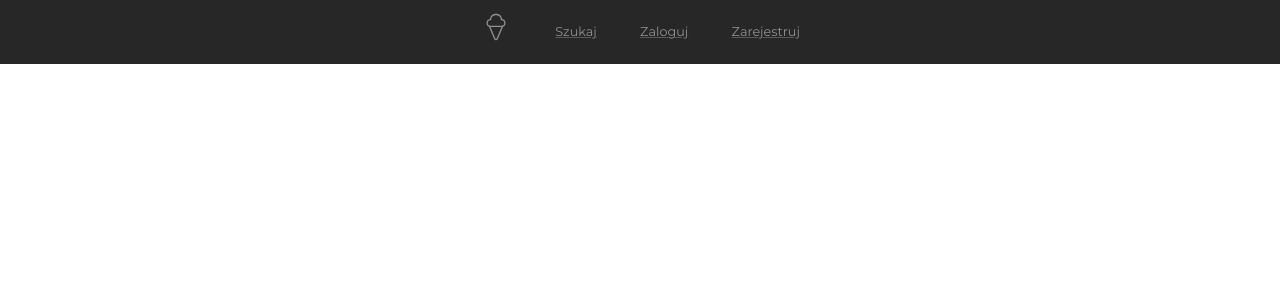
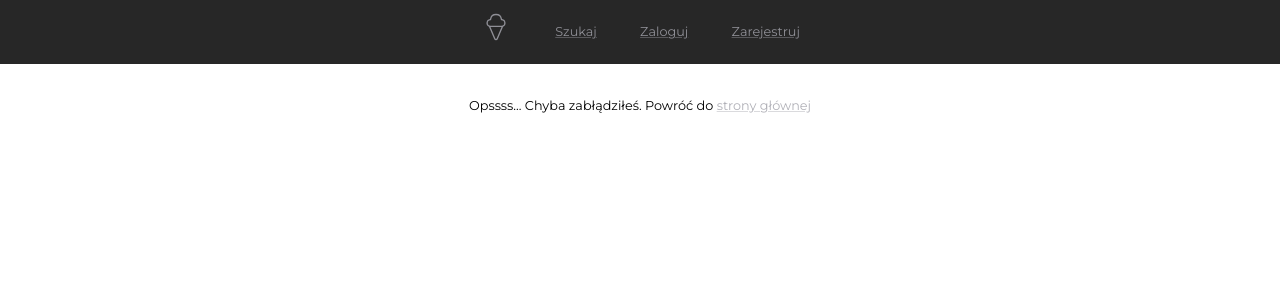
Before and after one commit to adiko2602/IceCreamPlacesWeb, a React (Create React App) app: page /profile in a window 1280 px wide. Shown: the top 300 px of the page. Built offline with nearby package versions, Linux system fonts and the light colour scheme.

Commit message:
Add Lost page

```diff
--- a/src/App.js
+++ b/src/App.js
@@ -1,14 +1,19 @@
 import { BrowserRouter, Route, Routes } from "react-router-dom";
 import Header from "./components/Header";
 import Home from "./pages/Home";
+import Profile from "./pages/Profile";
+import Lost from "./pages/Lost";
 import { useMediaQuery, useTheme } from "@mui/material";
 import Register from "./pages/Register";
 import Search from "./pages/Search";
+import Login from "./pages/Login";
 import { useGlobalContext } from "./hooks/useGlobalContext";
+import { useUserContext } from "./hooks/useUserContext";
 import { useEffect } from "react";
 
 const App = () => {
   const { dispatch } = useGlobalContext();
+  const { user } = useUserContext();
   const theme = useTheme();
   const isMobile = useMediaQuery(theme.breakpoints.down("sm"));
 
@@ -25,6 +30,11 @@ const App = () => {
             <Route path="/" element={<Home />} />
             <Route path="/register" element={<Register />} />
             <Route path="/search" element={<Search />} />
+            <Route
+              path="/profile"
+              element={user.type === "default" ? <Lost /> : <Profile />}
+            />
+            <Route path="/login" element={<Login />} />
           </Routes>
         </div>
       </div>
--- /dev/null
+++ b/src/pages/Lost.js
@@ -0,0 +1,15 @@
+import { Typography, Link as MuiLink } from "@mui/material";
+import { Link } from "react-router-dom";
+
+const Lost = () => {
+  return (
+    <Typography>
+      Opssss... Chyba zabłądziłeś. Powróć do{" "}
+      <MuiLink color="text.secondary" component={Link} to={"/"}>
+        strony głównej
+      </MuiLink>
+    </Typography>
+  );
+};
+
+export default Lost;
```
